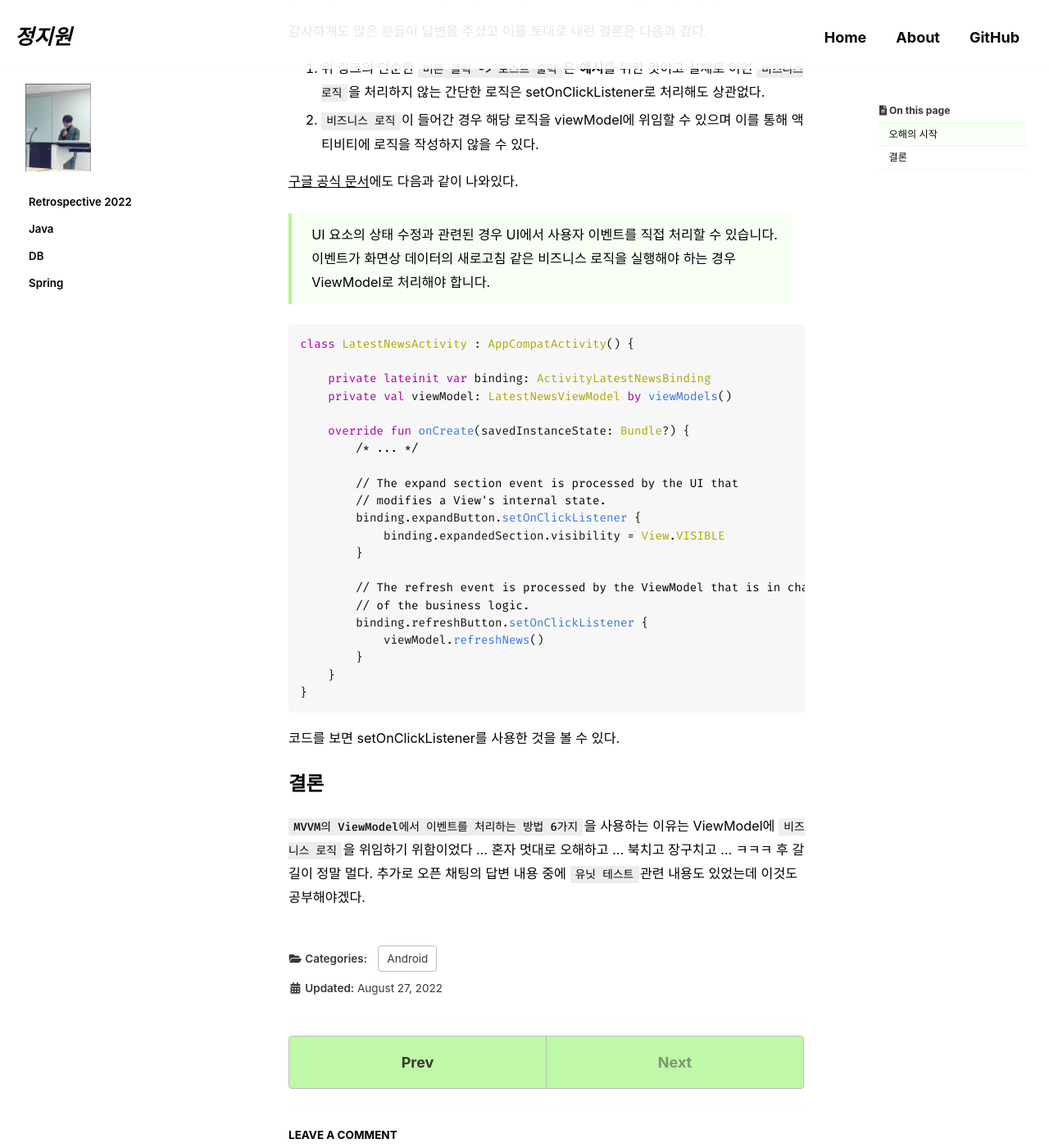
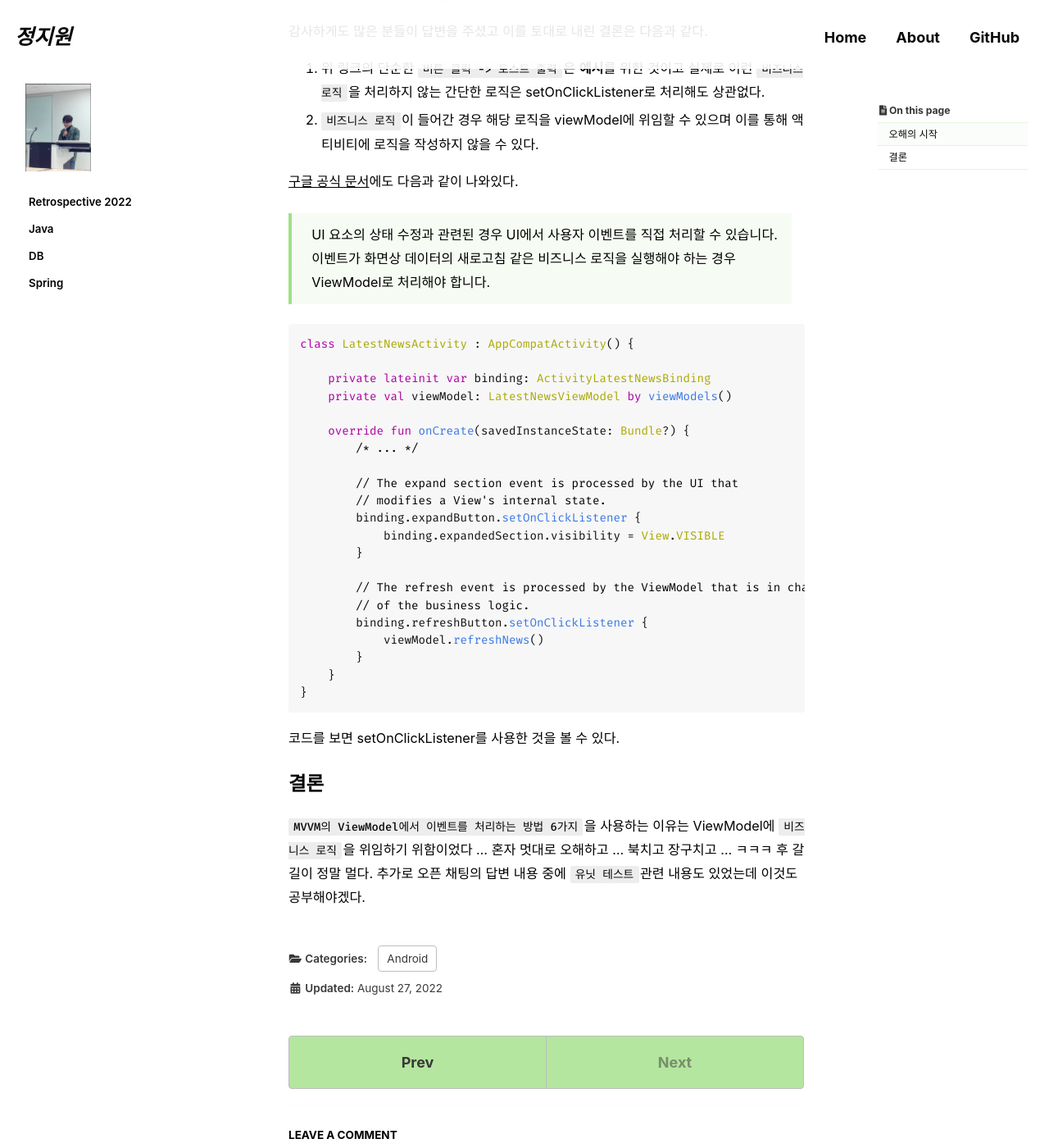
Before and after one commit to JIWEON-JEONG/JIWEON-JEONG.github.io, a Jekyll site: the page built from _posts/2022-08-27-[Android]-ViewModel-Event-처리에-대한-개인적인-오해.md, in a window 1280 px wide and 1400 px high, scrolled down 643 px. Shown: the whole window at 82% size. Built offline with Jekyll 4.4.1, drawn with Linux system fonts in a browser that asks for light colours; cached includes are drawn as plain includes; some web fonts are replaced; comment, search, counter and statistics services are not loaded.

Commit message:
[UPDATE] color

```diff
--- a/_sass/minimal-mistakes/skins/_plum.scss
+++ b/_sass/minimal-mistakes/skins/_plum.scss
@@ -5,7 +5,7 @@
 /* Colors */
 $background-color: #ffffff !default;
 $text-color: rgb(7, 7, 7) !default;
-$primary-color: #b0f792 !default;
+$primary-color: #a2e087 !default;
 
 $border-color: mix(#eeeeee, $background-color, 20%) !default;
 $code-background-color:rgba(240, 240, 240, 0.5);
```
